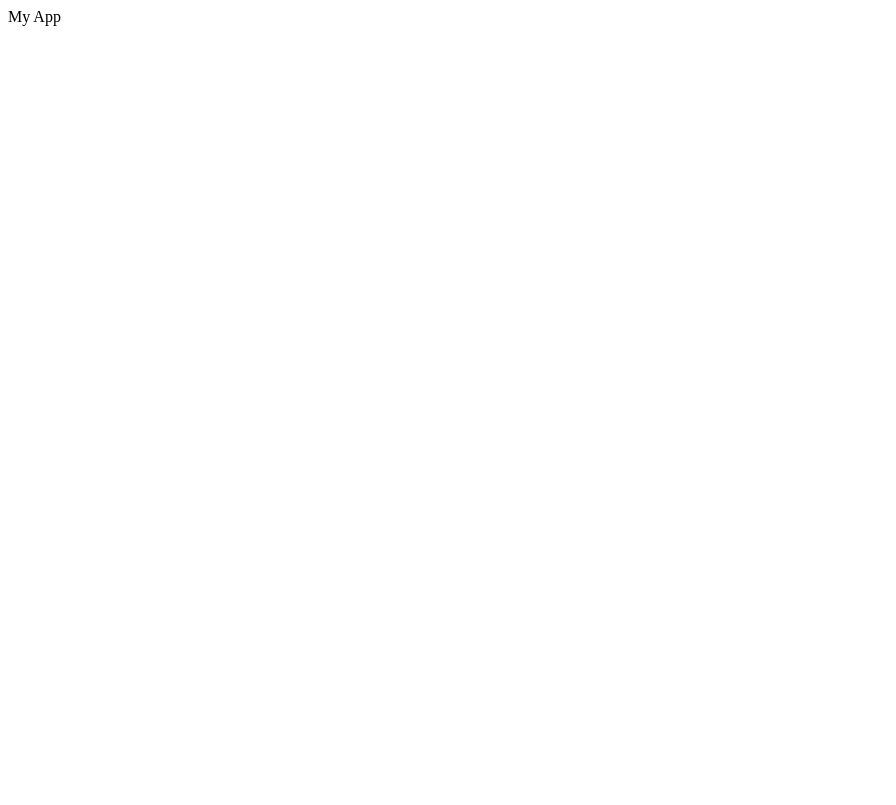
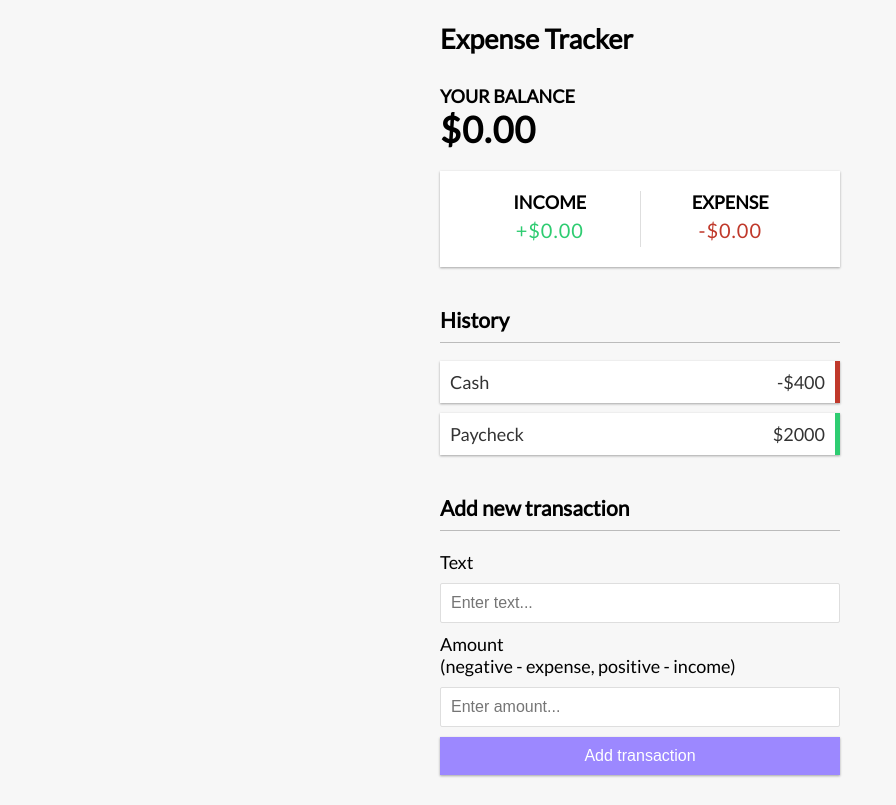
Before and after one commit to samuelaparker/expense-tracker, a Vue app: page / in a window 1280 px wide. Shown: the whole page, without its empty margins (0-896 px from the left). Built offline with nearby package versions, Linux system fonts and the light colour scheme.

Commit message:
create and add components

```diff
--- a/src/App.vue
+++ b/src/App.vue
@@ -1 +1,26 @@
-<template>My App</template>
+<template>
+  <HeaderItem />
+  <div class="container">
+    <BalanceItem />
+    <IncomeExpenses />
+    <TransactionList />
+    <AddTransaction />
+  </div>
+</template>
+
+<script>
+import HeaderItem from './components/HeaderItem.vue'
+import BalanceItem from './components/BalanceItem.vue'
+import IncomeExpenses from './components/IncomeExpenses.vue'
+import TransactionList from './components/TransactionList.vue'
+import AddTransaction from './components/AddTransaction.vue'
+export default {
+  components: {
+    HeaderItem,
+    BalanceItem,
+    IncomeExpenses,
+    TransactionList,
+    AddTransaction
+  }
+}
+</script>
--- /dev/null
+++ b/src/assets/style.css
@@ -0,0 +1,152 @@
+@import url('https://fonts.googleapis.com/css?family=Lato&display=swap');
+
+:root {
+  --box-shadow: 0 1px 3px rgba(0, 0, 0, 0.12), 0 1px 2px rgba(0, 0, 0, 0.24);
+}
+
+* {
+  box-sizing: border-box;
+}
+
+body {
+  background-color: #f7f7f7;
+  display: flex;
+  flex-direction: column;
+  align-items: center;
+  justify-content: center;
+  min-height: 100vh;
+  margin: 0;
+  font-family: 'Lato', sans-serif;
+  font-size: 18px;
+}
+
+.container {
+  margin: 30px auto;
+  width: 400px;
+}
+
+h1 {
+  letter-spacing: 1px;
+  margin: 0;
+}
+
+h3 {
+  border-bottom: 1px solid #bbb;
+  padding-bottom: 10px;
+  margin: 40px 0 10px;
+}
+
+h4 {
+  margin: 0;
+  text-transform: uppercase;
+}
+
+.inc-exp-container {
+  background-color: #fff;
+  box-shadow: var(--box-shadow);
+  padding: 20px;
+  display: flex;
+  justify-content: space-between;
+  margin: 20px 0;
+}
+
+.inc-exp-container > div {
+  flex: 1;
+  text-align: center;
+}
+
+.inc-exp-container > div:first-of-type {
+  border-right: 1px solid #dedede;
+}
+
+.money {
+  font-size: 20px;
+  letter-spacing: 1px;
+  margin: 5px 0;
+}
+
+.money.plus {
+  color: #2ecc71;
+}
+
+.money.minus {
+  color: #c0392b;
+}
+
+label {
+  display: inline-block;
+  margin: 10px 0;
+}
+
+input[type='text'],
+input[type='number'] {
+  border: 1px solid #dedede;
+  border-radius: 2px;
+  display: block;
+  font-size: 16px;
+  padding: 10px;
+  width: 100%;
+}
+
+.btn {
+  cursor: pointer;
+  background-color: #9c88ff;
+  box-shadow: var(--box-shadow);
+  color: #fff;
+  border: 0;
+  display: block;
+  font-size: 16px;
+  margin: 10px 0 30px;
+  padding: 10px;
+  width: 100%;
+}
+
+.btn:focus,
+.delete-btn:focus {
+  outline: 0;
+}
+
+.list {
+  list-style-type: none;
+  padding: 0;
+  margin-bottom: 40px;
+}
+
+.list li {
+  background-color: #fff;
+  box-shadow: var(--box-shadow);
+  color: #333;
+  display: flex;
+  justify-content: space-between;
+  position: relative;
+  padding: 10px;
+  margin: 10px 0;
+}
+
+.list li.plus {
+  border-right: 5px solid #2ecc71;
+}
+
+.list li.minus {
+  border-right: 5px solid #c0392b;
+}
+
+.delete-btn {
+  cursor: pointer;
+  background-color: #e74c3c;
+  border: 0;
+  color: #fff;
+  font-size: 20px;
+  line-height: 20px;
+  padding: 2px 5px;
+  position: absolute;
+  top: 50%;
+  left: 0;
+  transform: translate(-100%, -50%);
+  opacity: 0;
+  transition: opacity 0.3s ease;
+}
+
+.list li:hover .delete-btn {
+  opacity: 1;
+}
--- /dev/null
+++ b/src/components/AddTransaction.vue
@@ -0,0 +1,17 @@
+<template>
+  <h3>Add new transaction</h3>
+  <form id="form">
+    <div class="form-control">
+      <label for="text">Text</label>
+      <input type="text" id="text" placeholder="Enter text..." />
+    </div>
+    <div class="form-control">
+      <label for="amount"
+        >Amount <br />
+        (negative - expense, positive - income)</label
+      >
+      <input type="number" id="amount" placeholder="Enter amount..." />
+    </div>
+    <button class="btn">Add transaction</button>
+  </form>
+</template>
--- /dev/null
+++ b/src/components/BalanceItem.vue
@@ -0,0 +1,4 @@
+<template>
+  <h4>Your Balance</h4>
+  <h1 id="balance">$0.00</h1>
+</template>
--- /dev/null
+++ b/src/components/HeaderItem.vue
@@ -0,0 +1,3 @@
+<template>
+  <h2>Expense Tracker</h2>
+</template>
--- /dev/null
+++ b/src/components/IncomeExpenses.vue
@@ -0,0 +1,12 @@
+<template>
+  <div class="inc-exp-container">
+    <div>
+      <h4>Income</h4>
+      <p id="money-plus" class="money plus">+$0.00</p>
+    </div>
+    <div>
+      <h4>Expense</h4>
+      <p id="money-minus" class="money minus">-$0.00</p>
+    </div>
+  </div>
+</template>
--- /dev/null
+++ b/src/components/TransactionList.vue
@@ -0,0 +1,7 @@
+<template>
+  <h3>History</h3>
+  <ul id="list" class="list">
+    <li class="minus">Cash <span>-$400</span><button class="delete-btn">x</button></li>
+    <li class="plus">Paycheck <span>$2000</span><button class="delete-btn">x</button></li>
+  </ul>
+</template>
--- a/src/main.js
+++ b/src/main.js
@@ -1,5 +1,6 @@
 import { createApp } from 'vue'
 import { createPinia } from 'pinia'
+import './assets/style.css'
 
 import App from './App.vue'
 
```
